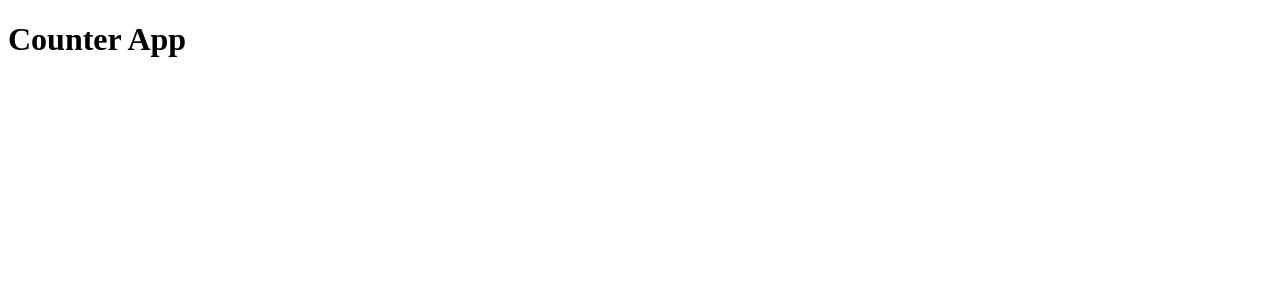
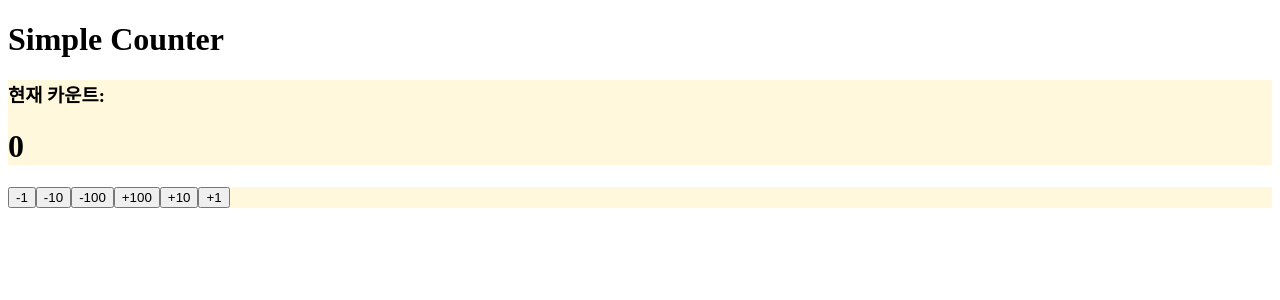
Before and after one commit to lareina7486/frontend-practice, a React (Vite) app in the folder counter-app/: page / in a window 1280 px wide. Shown: the top 300 px of the page. Built offline with nearby package versions, Linux system fonts and the light colour scheme.

Commit message:
feat: 카운터 컴포넌트 초기 세팅

```diff
--- a/counter-app/src/App.jsx
+++ b/counter-app/src/App.jsx
@@ -1,7 +1,15 @@
 import './App.css';
+import View from './components/View';
+import Buttons from './components/Buttons';
 
 function App() {
-  return <h1>Counter App</h1>;
+  return (
+    <>
+      <h1>Simple Counter</h1>
+      <View />
+      <Buttons />
+    </>
+  );
 }
 
 export default App;
--- /dev/null
+++ b/counter-app/src/components/Buttons.css
@@ -0,0 +1,3 @@
+.wrapper {
+    background-color:cornsilk;
+}
--- /dev/null
+++ b/counter-app/src/components/Buttons.jsx
@@ -0,0 +1,20 @@
+import './Buttons.css'
+
+const Buttons = () => {
+  const onClick = () => {
+
+  }
+
+  return (
+    <div className='wrapper'>
+      <button onClick={onClick}>-1</button>
+      <button onClick={onClick}>-10</button>
+      <button onClick={onClick}>-100</button>
+      <button onClick={onClick}>+100</button>
+      <button onClick={onClick}>+10</button>
+      <button onClick={onClick}>+1</button>
+    </div>
+  );
+};
+
+export default Buttons;
--- /dev/null
+++ b/counter-app/src/components/View.css
@@ -0,0 +1,3 @@
+.wrapper {
+    background-color:cornsilk;
+}
--- /dev/null
+++ b/counter-app/src/components/View.jsx
@@ -0,0 +1,14 @@
+import { useState } from 'react';
+import './View.css';
+
+const View = () => {
+  const [count, setCount] = useState(0);
+  return (
+    <div className="wrapper">
+      <h3>현재 카운트: </h3>
+      <h1>{count}</h1>
+    </div>
+  );
+};
+
+export default View;
```
Also changed, not shown: counter-app/counter-app.png (added), 1 other file (tests, documents, lock files or other folders).
